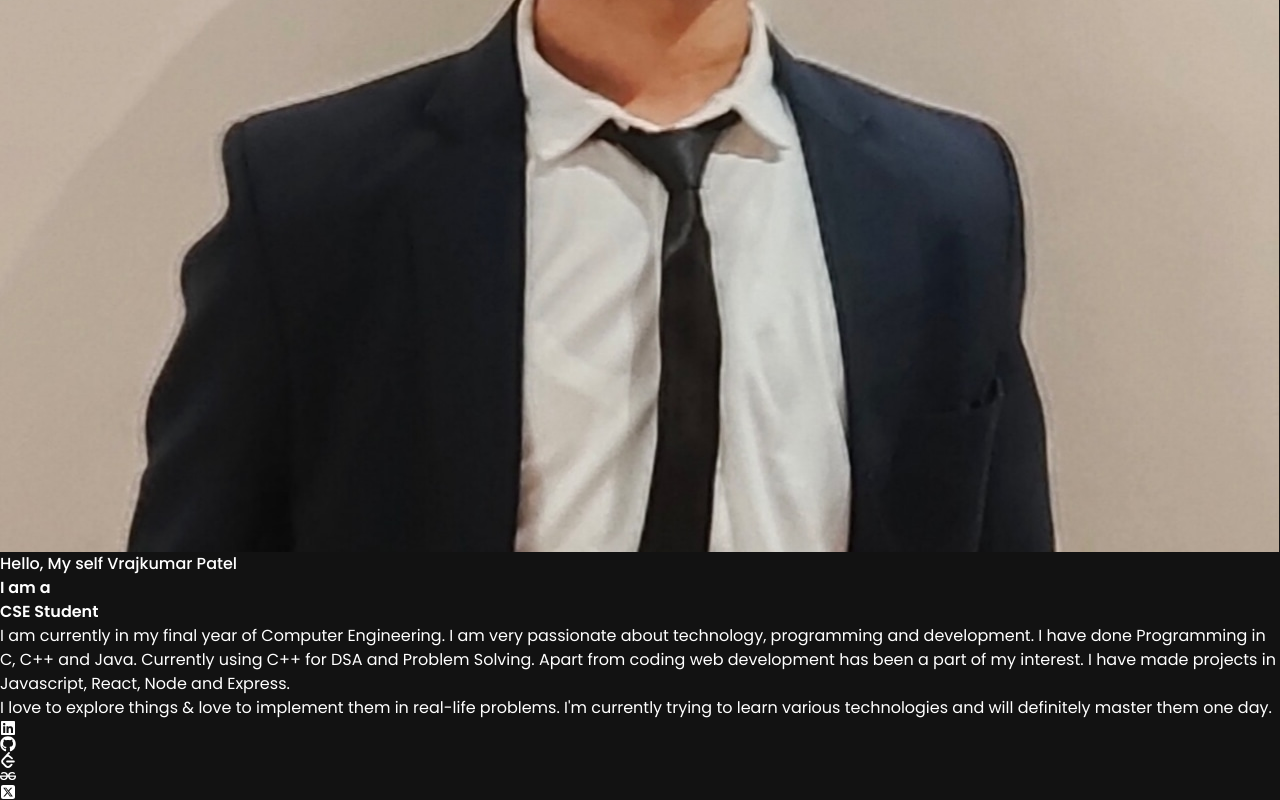
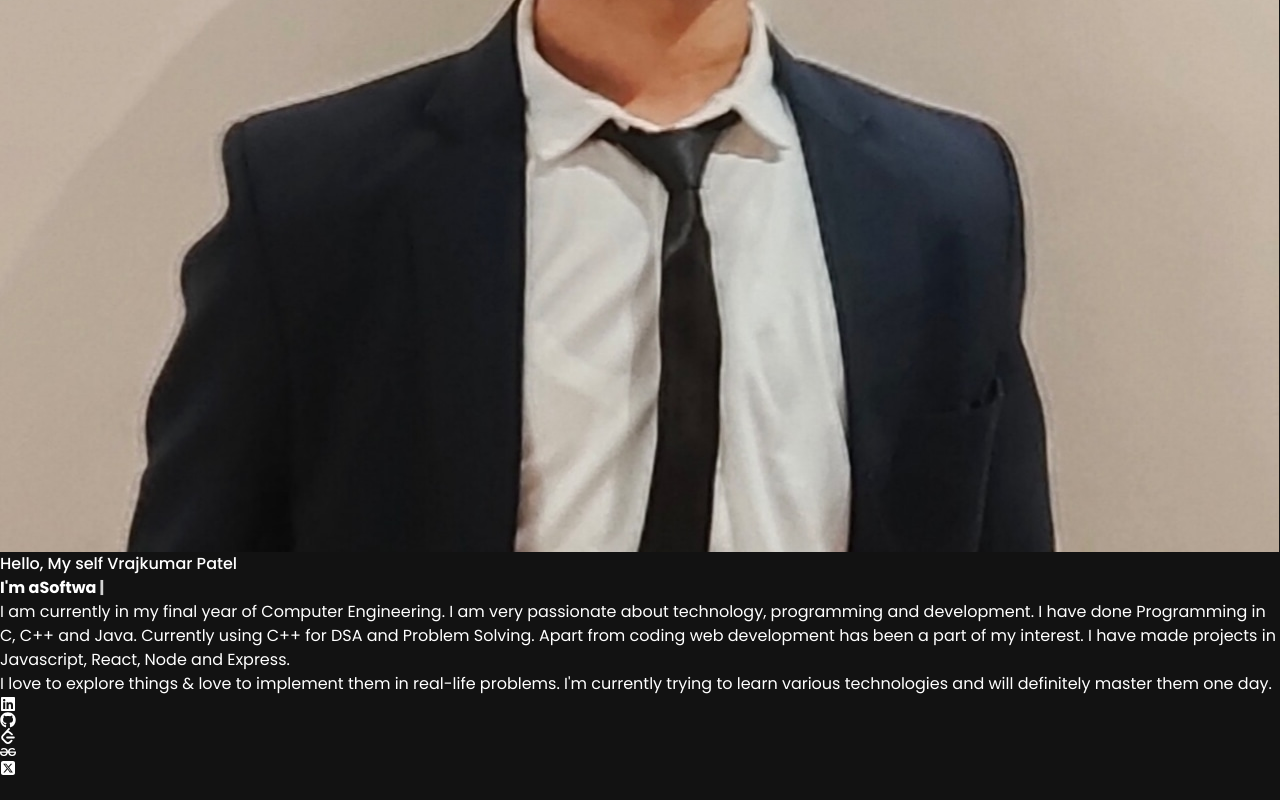
Before and after one commit to vrajkmrpatel/react-portfolio, a React (Vite) app: page / in a window 1280 px wide. Shown: the part 799-1599 px from the top of the page. After the commit the page ends 1575 px from the top, so only its background shows below. Built offline with nearby package versions, Linux system fonts and the light colour scheme.

Commit message:
typewriter included

```diff
--- a/package.json
+++ b/package.json
@@ -13,7 +13,9 @@
     "react": "^18.2.0",
     "react-dom": "^18.2.0",
     "react-icons": "^5.0.1",
-    "react-router-dom": "^6.22.3"
+    "react-router-dom": "^6.22.3",
+    "react-simple-typewriter": "^5.0.1",
+    "typewriter-effect": "^2.21.0"
   },
   "devDependencies": {
     "@types/react": "^18.2.66",
--- a/src/components/Hero.jsx
+++ b/src/components/Hero.jsx
@@ -3,24 +3,35 @@ import myimg from "../assets/myimg.jpg";
 import { Link } from "react-router-dom";
 import { FaLinkedin, FaGithub } from "react-icons/fa";
 import { FaSquareXTwitter } from "react-icons/fa6";
+// import Typewriter from 'typewriter-effect';
+import { useTypewriter, Cursor} from 'react-simple-typewriter'
 import { SiLeetcode, SiGeeksforgeeks } from "react-icons/si";
 
 const Hero = () => {
+
+    const [text] = useTypewriter({
+        words: ['CSE Student', 'Web Developer', 'Software Engineer'],
+        delaySpeed: 1000,
+        loop: {},
+    });
+
     return (
         <div className="w-full container mx-auto flex justify-center items-center flex-wrap mt-5">
-            <div className="left-container md:w-1/2 w-96 p-5">
+            <div className="left-container md:w-1/2 w-96 p-5 ">
                 <img
                     src={myimg}
                     alt="myimg"
-                    className="w-96 m-auto rounded-full border border-black"
+                    className="w-96 m-auto rounded-full border border-white p-1"
                 />
             </div>
             <div className="right-container md:w-1/2 w-96 p-5">
                 <div className="poppins-medium text-lg md:text-2xl">
                     Hello, My self Vrajkumar Patel
                 </div>
-                <div className=" flex gap-2 md:gap-3 poppins-semibold text-2xl md:text-4xl font-semibold my-2">
-                   <p>I am a</p> <p className=" text-blue-700">CSE Student</p>
+                <div className="poppins-bold text-2xl md:text-4xl font-semibold my-2">
+                   I'm a
+                   <span className="pl-2 text-blue-700 uppercase">{text}</span>
+                   <Cursor/>
                 </div>
 
                 <p className="poppins-regular mt-2 text-sm md:text-lg text-justify">
```
Also changed, not shown: src/index.css (+7 -0 lines), 2 other files (tests, documents, lock files or other folders).
